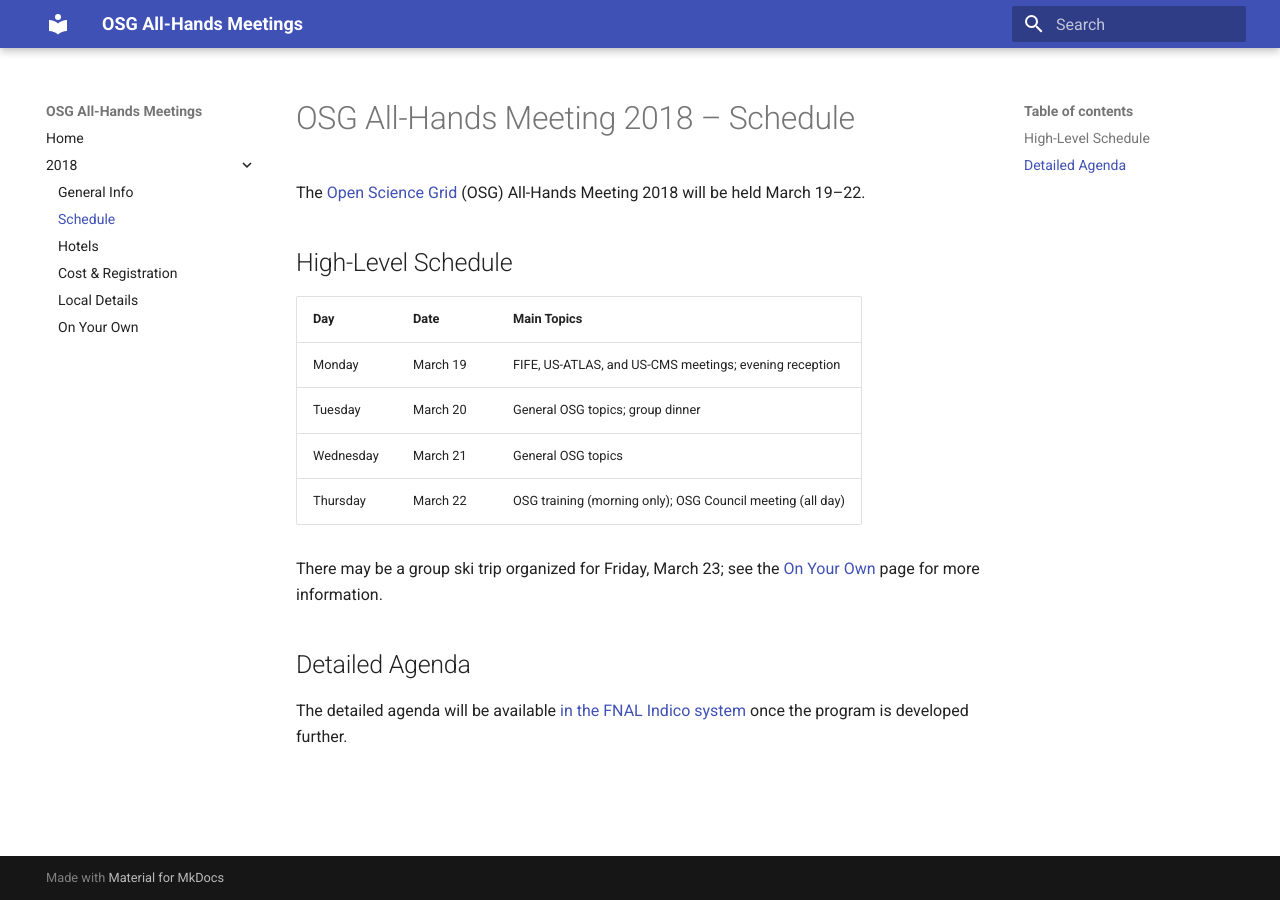
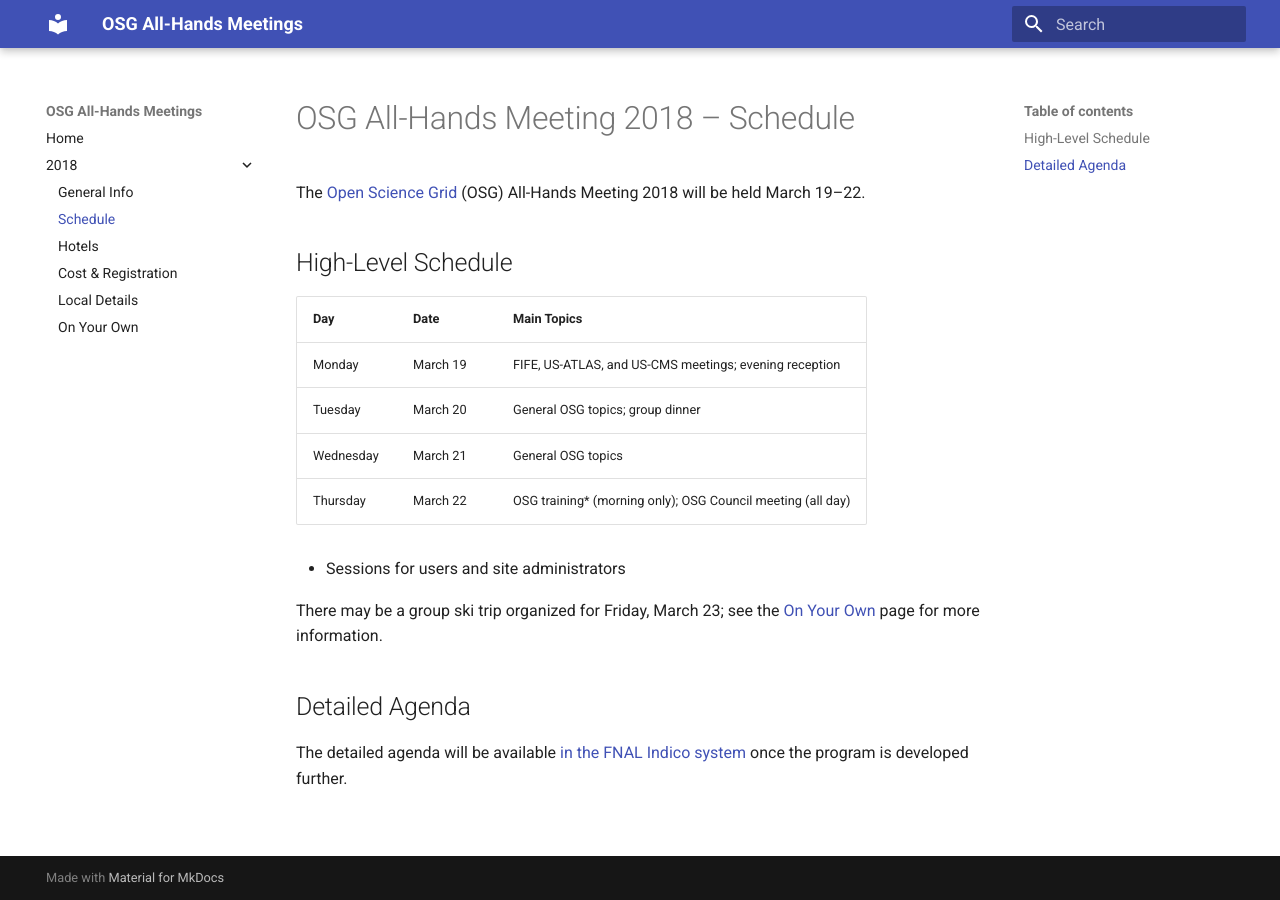
Before and after one commit to osg-htc/all-hands, an MkDocs documentation site: the page built from docs/2018/schedule.md, in a window 1280 px wide. Built offline with MkDocs 1.6.1 and Material for MkDocs 9.7.7, drawn with Linux system fonts in a browser that asks for light colours; old or Windows-style settings are respelled for this version of MkDocs.

```diff
--- a/docs/2018/schedule.md
+++ b/docs/2018/schedule.md
@@ -9,7 +9,9 @@ Day       | Date     | Main Topics
 Monday    | March 19 | FIFE, US-ATLAS, and US-CMS meetings; evening reception
 Tuesday   | March 20 | General OSG topics; group dinner
 Wednesday | March 21 | General OSG topics
-Thursday  | March 22 | OSG training (morning only); OSG Council meeting (all day)
+Thursday  | March 22 | OSG training* (morning only); OSG Council meeting (all day)
+
+* Sessions for users and site administrators
 
 There may be a group ski trip organized for Friday, March 23; see the [On Your Own](on-your-own.md) page for more
 information.
```
